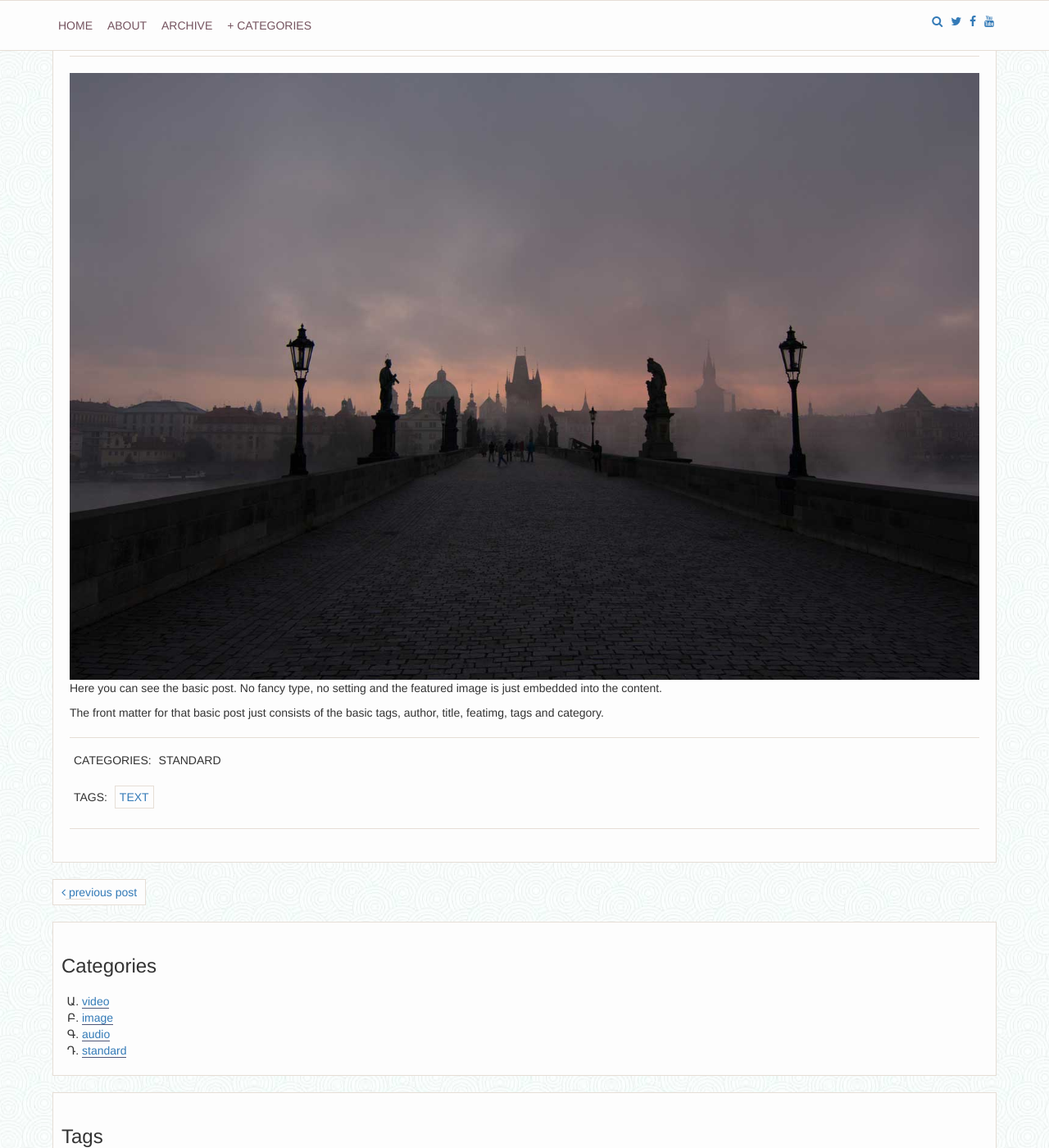
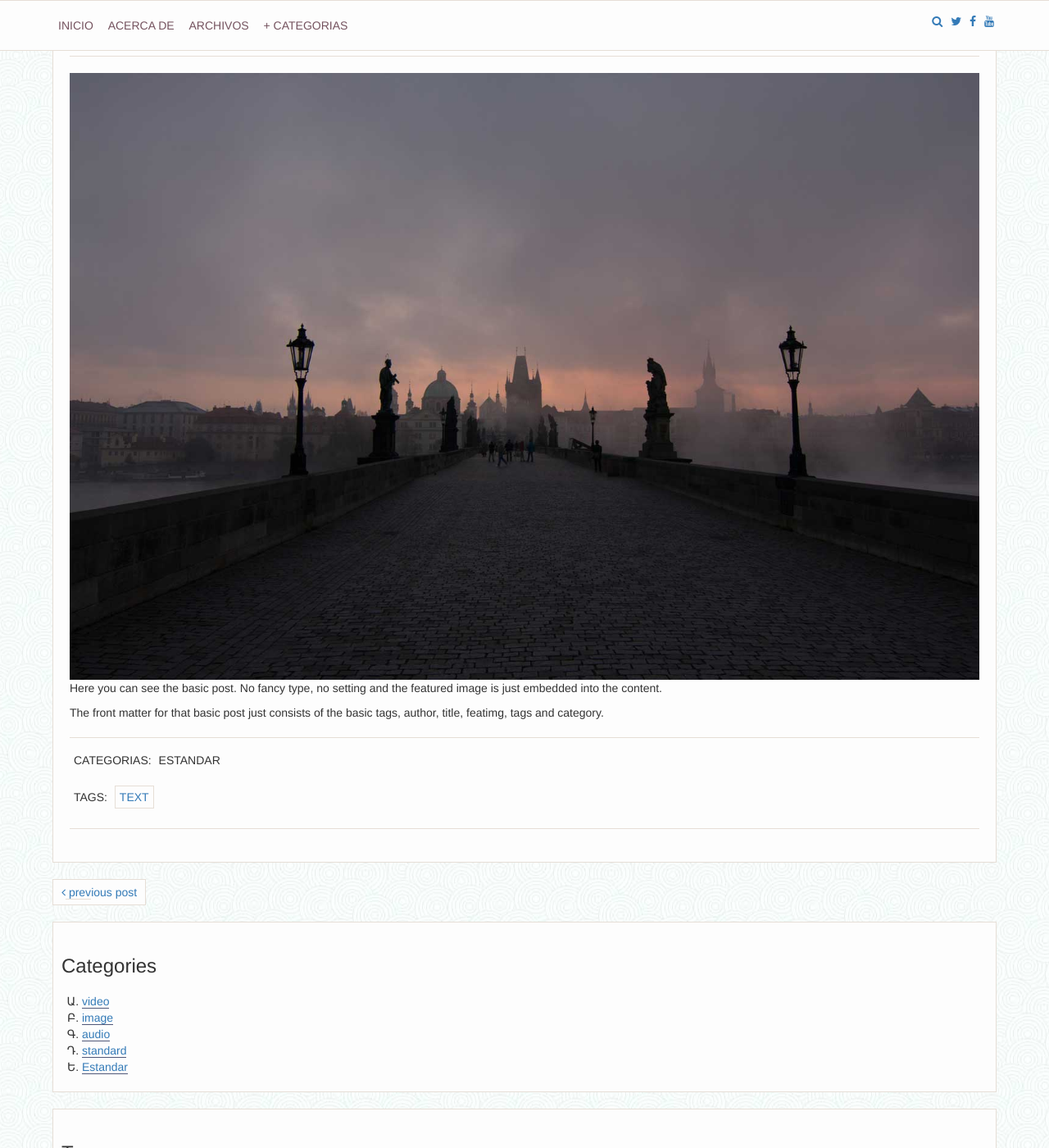
Before and after one commit to ramclen/ramclen.github.io-old, a Jekyll site: the page built from _posts/2015-02-12-jorl.md, in a window 1280 px wide and 1400 px high, scrolled down 206 px. Shown: the whole window at 82% size. Built offline with Jekyll 4.4.1, drawn with Linux system fonts in a browser that asks for light colours; nearby versions of some CDN libraries.

Commit message:
Change language to Spanish

```diff
--- a/_includes/author.html
+++ b/_includes/author.html
@@ -6,7 +6,7 @@
   {% assign author = site.author %}
 {% endif %}
 {% if author %}
-    <span class="author">Posted by
+    <span class="author">Autor
         {% assign the_author = site.data.authors | where: 'id', author %}
         {% for author in the_author %}
             <a href="{{ site.author_dir | prepend: site.baseurl | replace: '//', '/' }}/{{ author.id }}">
--- a/_includes/nav.html
+++ b/_includes/nav.html
@@ -4,15 +4,15 @@
             <a class="toggle_link noline"><i class="fa fa-close fa-lg"></i></a>
             <ul>
                 <li>
-                    <a href="{{ site.baseurl | replace: '//', '/' }}/">Home</a>
+                    <a href="{{ site.baseurl | replace: '//', '/' }}/">Inicio</a>
                 </li>
                 <li>
-                    <a href="{{ site.baseurl | replace: '//', '/' }}/about">About</a>
+                    <a href="{{ site.baseurl | replace: '//', '/' }}/about">Acerca de</a>
                 </li>
                 <li>
-                    <a href="{{ site.baseurl | replace: '//', '/' }}/archive">Archive</a>
+                    <a href="{{ site.baseurl | replace: '//', '/' }}/archive">Archivos</a>
                 </li>
-                <li class="parent"><a href="#">Categories</a>
+                <li class="parent"><a href="#">Categorias</a>
                     <ul>
                             {% assign category_list = site.categories %}
                             {% if category_list.first[0] == null %}
--- /dev/null
+++ b/_includes/post_info.html
@@ -0,0 +1,6 @@
+<div class="meta">
+    {% include author.html%} &bull;
+    <span class="date">
+        Publicado el {{ page.date | date: '%B %d, %Y' }}
+    </span>
+</div>
--- a/_layouts/post.html
+++ b/_layouts/post.html
@@ -40,12 +40,7 @@
                         <h1 class="post_title">
                             {{ page.title }}
                         </h1>
-                        <div class="meta">
-                            {% include author.html%} &bull;
-                            <span class="date">
-                                Published on {{ page.date | date: '%B %d, %Y' }}
-                            </span>
-                        </div>
+                        {% include post_info.html%}
                         {% if page.type == "standard" %}
                             {% if page.featimg %}
                                 <img class="featimg" src="{{ site.media_folder | prepend: site.baseurl | replace: '//', '/'}}/{{ page.featimg }}" alt="{{ page.featimg }}">
@@ -58,7 +53,7 @@
                         <div class="catsandtags">
                             {% if page.category %}
                             <p class="category">
-                                <span class="name">Categories:</span>
+                                <span class="name">Categorias:</span>
                                 {{ page.categories | category_links }}
                             </p>
                             {% endif %}
--- a/_posts/2015-02-12-jorl.md
+++ b/_posts/2015-02-12-jorl.md
@@ -3,7 +3,7 @@ author: someone
 title: jorlasd
 featimg: 1.jpg
 tags: [text]
-category: [standard]
+category: [Estandar]
 ---
 Here you can see the basic post. No fancy type, no setting and the featured image is just embedded into the content.
 
```
Also changed, not shown: _layouts/post_full.html (+2 -7 lines), 1 other file.
